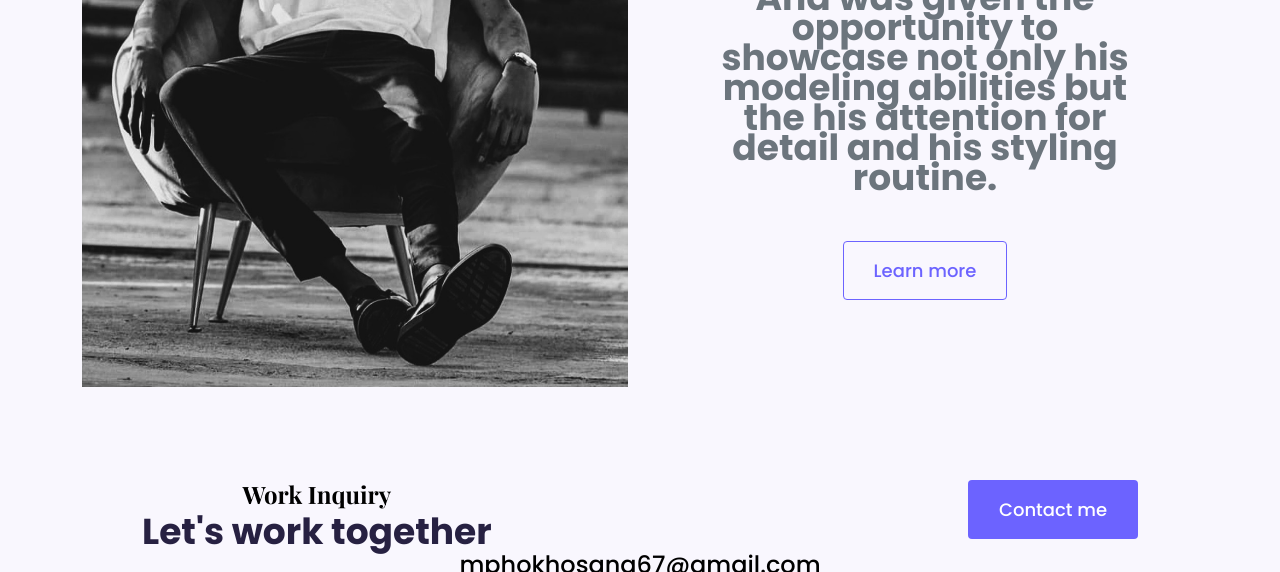
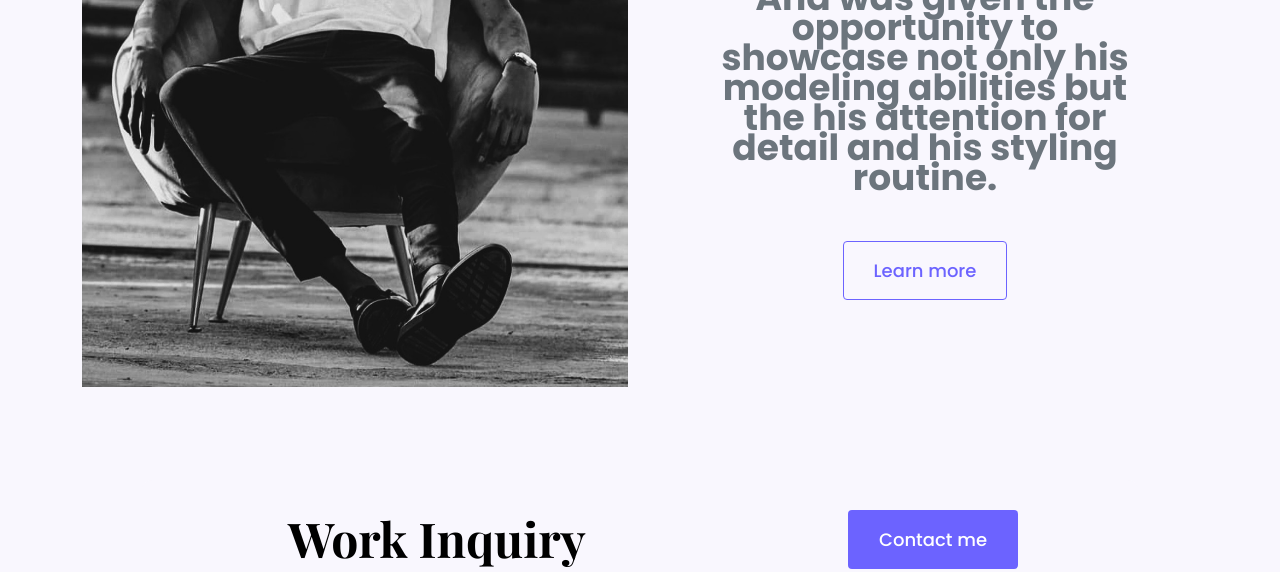
Before and after one commit to onalennaleso/my-empty-folder, a website built with Parcel: page index.html in a window 1280 px wide. Shown: the part 2697-3269 px from the top of the page. Built offline with nearby package versions, Linux system fonts and the light colour scheme.

Commit message:
styles change

```diff
--- a/index.html
+++ b/index.html
@@ -109,7 +109,7 @@
                 </div>
             </div>
             <footer>
-                <div class="contact-box d-flex justify-content-between">
+                <div class="contact-box d-flex justify-content-between mb-5 d-none d-md-flex">
                     <div>
                         <h4>Work Inquiry</h4>
                         <p class="text-center">Let's work together</p>
--- a/src/styles.css
+++ b/src/styles.css
@@ -27,6 +27,9 @@ h1 {
 
 h2 {
     font-size: 64px;
+}
+h4 {
+    font-size: 48px;
 }
 
 p {
@@ -133,6 +136,14 @@ nav a:hover,nav li.active a {
 footer {
     margin: 60px;
 }
+footer .contact-box {
+    background: var(--secondary-color);
+    padding: 30px 120px;
+    border-radius: 10px;
+}
+footer .contact-box p {
+    margin: 0;
+}
 footer .email-link {
     text-decoration: none;
     color: black;
@@ -164,6 +175,9 @@ footer .social-links a:hover {
     h2 {
         font-size: 44px;
     }
+    h4 {
+        font-size: 18px;
+    }
 
     .hero {
         padding: 80px 20px;
@@ -178,4 +192,5 @@ footer .social-links a:hover {
         padding: 0;
         text-align: center;
     }
+
 }
```
